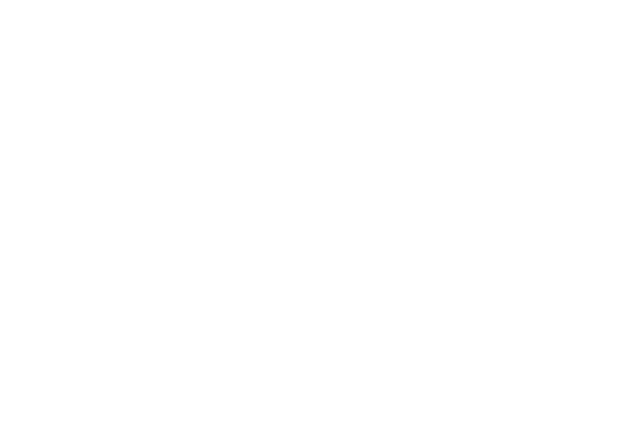
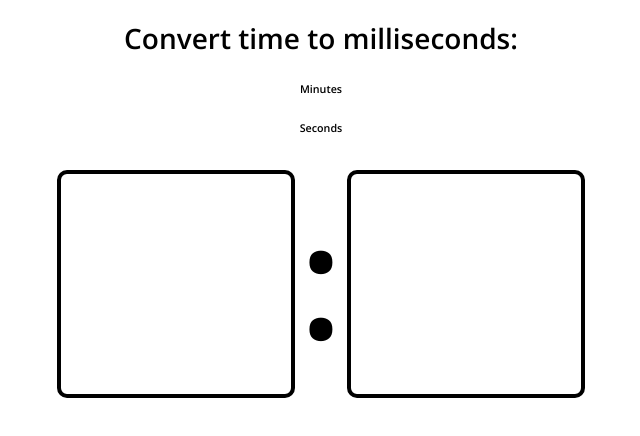
Before and after one commit to kemken077/time-to-milliseconds-converter, a website: page public/index.html in a window 1280 px wide. Shown: the whole page, without its empty margins (319-959 px from the left). Drawn offline with nearby package versions, Linux system fonts and the light colour scheme.

Commit message:
Input UI

```diff
--- a/public/css/app.css
+++ b/public/css/app.css
@@ -0,0 +1,41 @@
+html,
+body {
+  font-family: 'Open Sans', sans-serif;
+}
+
+h1,
+.inputWrapper {
+  font-family: 'Open Sans';
+  font-weight: 600;
+  text-align: center;
+  width: 100%;
+}
+
+h1 {
+  font-size: 28px;
+}
+
+.subtitlesWrapper {
+  text-align: center;
+}
+
+.inputWrapper input {
+  width: 200px;
+  height: 200px;
+  border: 4px solid black;
+  border-radius: 10px;
+  padding: 10px;
+  margin: 10px 0 0 0;
+}
+
+.inputWrapper input,
+.colon {
+  font-size: 160px;
+}
+
+input#minutes {
+  padding-right: 20px;
+}
+input#seconds {
+  padding-left: 20px;
+}
--- a/public/index.html
+++ b/public/index.html
@@ -4,9 +4,22 @@
   <meta charset="UTF-8">
   <meta name="viewport" content="width=device-width, initial-scale=1.0">
   <title>Time to milliseconds converter</title>
+  <link rel="preconnect" href="https://fonts.googleapis.com">
+  <link rel="preconnect" href="https://fonts.gstatic.com" crossorigin>
+  <link href="https://fonts.googleapis.com/css2?family=Open+Sans:ital,wght@0,300;0,600;1,300;1,400&display=swap" rel="stylesheet">
   <link rel="stylesheet" href="./css/app.css">
 </head>
 <body>
+  <h1>Convert time to milliseconds:</h1>
+  <div class="subtitlesWrapper">
+    <h6>Minutes</h6>
+    <h6>Seconds</h6>
+  </div>
+  <div class="inputWrapper">
+    <input id="minutes" maxlength="2" type="text" />
+    <span class="colon">:</span>
+    <input id="seconds" maxlength="2" type="text" />
+  </div>
   <script src="./js/app.js"></script>
 </body>
 </html>
```
